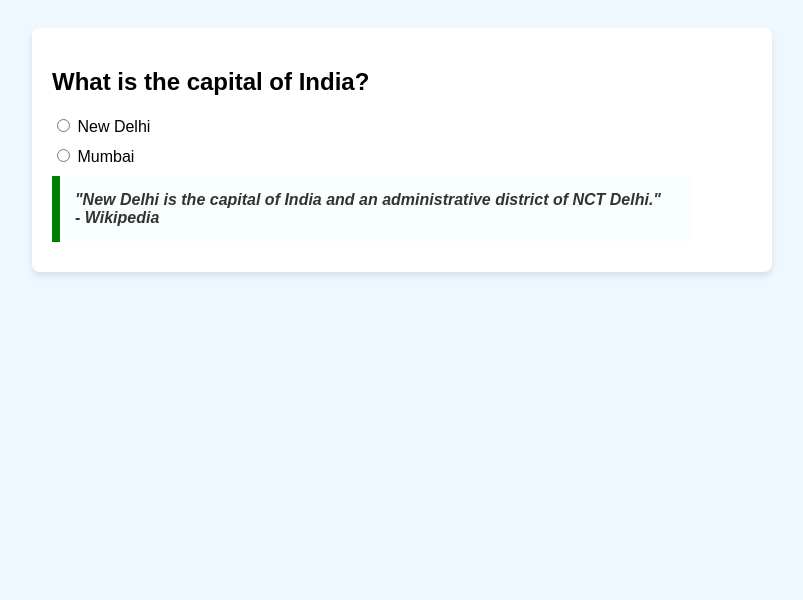
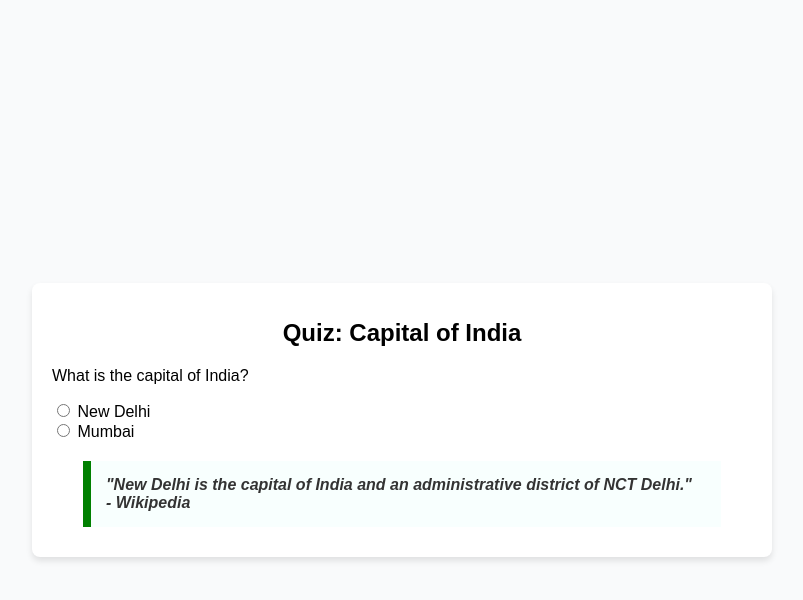
Before and after one commit to acciojob/trivia-Ranu2211, a website: page main.html in a window 1280 px wide. Shown: the whole page, without its empty margins (238-1041 px from the left). Drawn offline with Linux system fonts and the light colour scheme.

Commit message:
created a submission

```diff
--- a/main.html
+++ b/main.html
@@ -3,19 +3,20 @@
 <head>
   <meta charset="UTF-8">
   <meta name="viewport" content="width=device-width, initial-scale=1.0">
-  <title>Quiz</title>
+  <title>Quiz: Capital of India</title>
   <link rel="stylesheet" href="styles.css">
 </head>
-	<body>
+<body>
   <div class="quiz-container">
-    <h2>What is the capital of India?</h2>
+    <h1>Quiz: Capital of India</h1>
     <form>
+      <p>What is the capital of India?</p>
       <div>
         <label>
           <input type="radio" name="capital" value="New Delhi"> New Delhi
         </label>
       </div>
-		<div>
+      <div>
         <label>
           <input type="radio" name="capital" value="Mumbai"> Mumbai
         </label>
--- a/styles.css
+++ b/styles.css
@@ -1,27 +1,31 @@
-
-/* Your CSS Code here. */
 body {
   font-family: Arial, sans-serif;
-  background-color: #f0f8ff;
+  background-color: #f9fafb;
+  margin: 0;
   padding: 20px;
+  display: flex;
+  justify-content: center;
+  align-items: center;
+  height: 100vh;
 }
 
 .quiz-container {
-  max-width: 700px;
-  margin: 0 auto;
-  padding: 20px;
   background-color: #ffffff;
   border-radius: 8px;
   box-shadow: 0 4px 6px rgba(0, 0, 0, 0.1);
+  padding: 20px;
+  max-width: 700px;
+  width: 100%;
 }
 
-h2 {
+h1 {
   font-size: 1.5rem;
   margin-bottom: 20px;
+  text-align: center;
 }
 
-form div {
-  margin-bottom: 10px;
+form {
+  margin-bottom: 20px;
 }
 
 label {
@@ -30,7 +34,7 @@ label {
 
 .styled-quote {
   max-width: 600px;
-  margin: 10px 0;
+  margin: 10px auto;
   padding: 15px;
   border-left: 8px solid green;
   background-color: #f8fffe;
```
